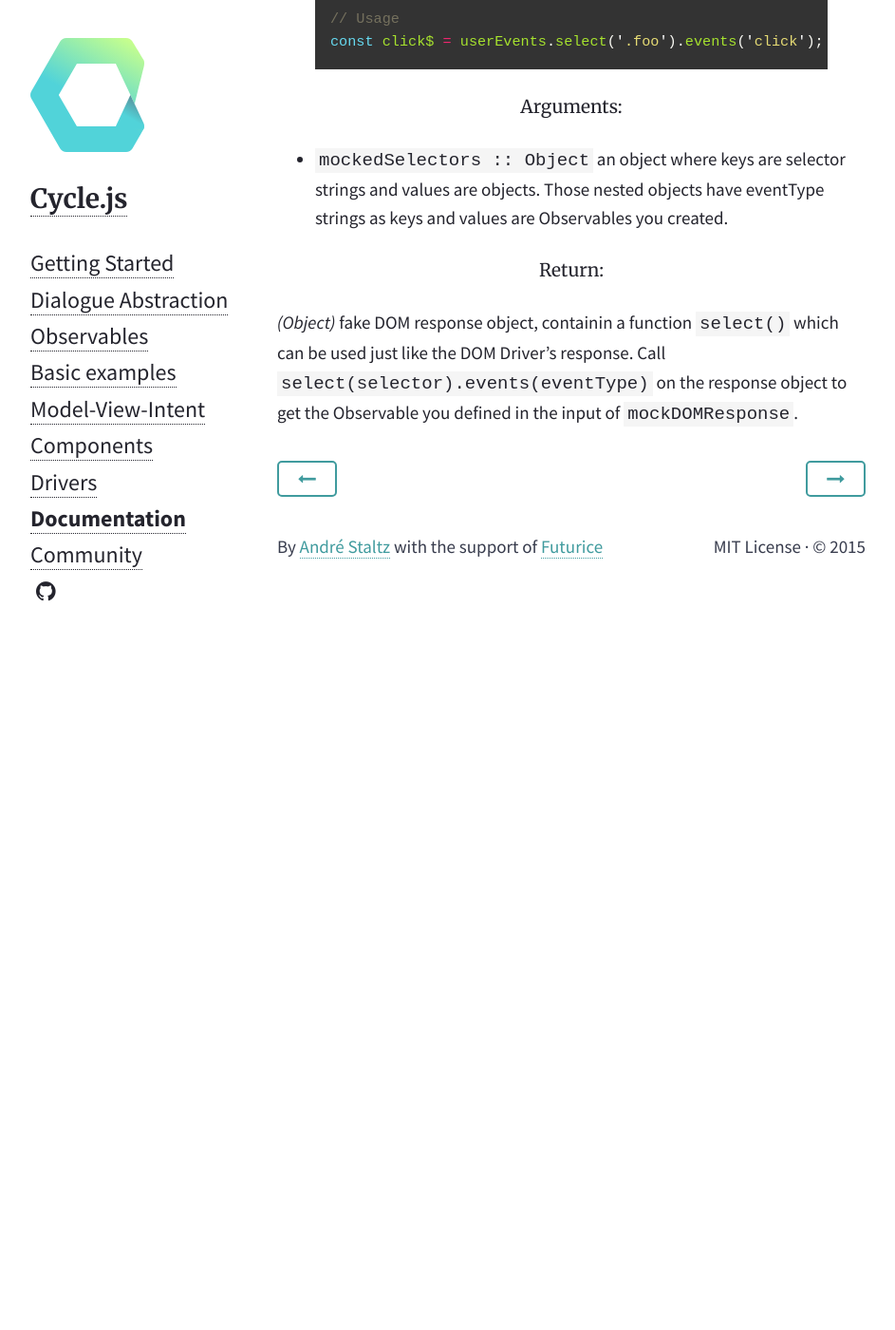
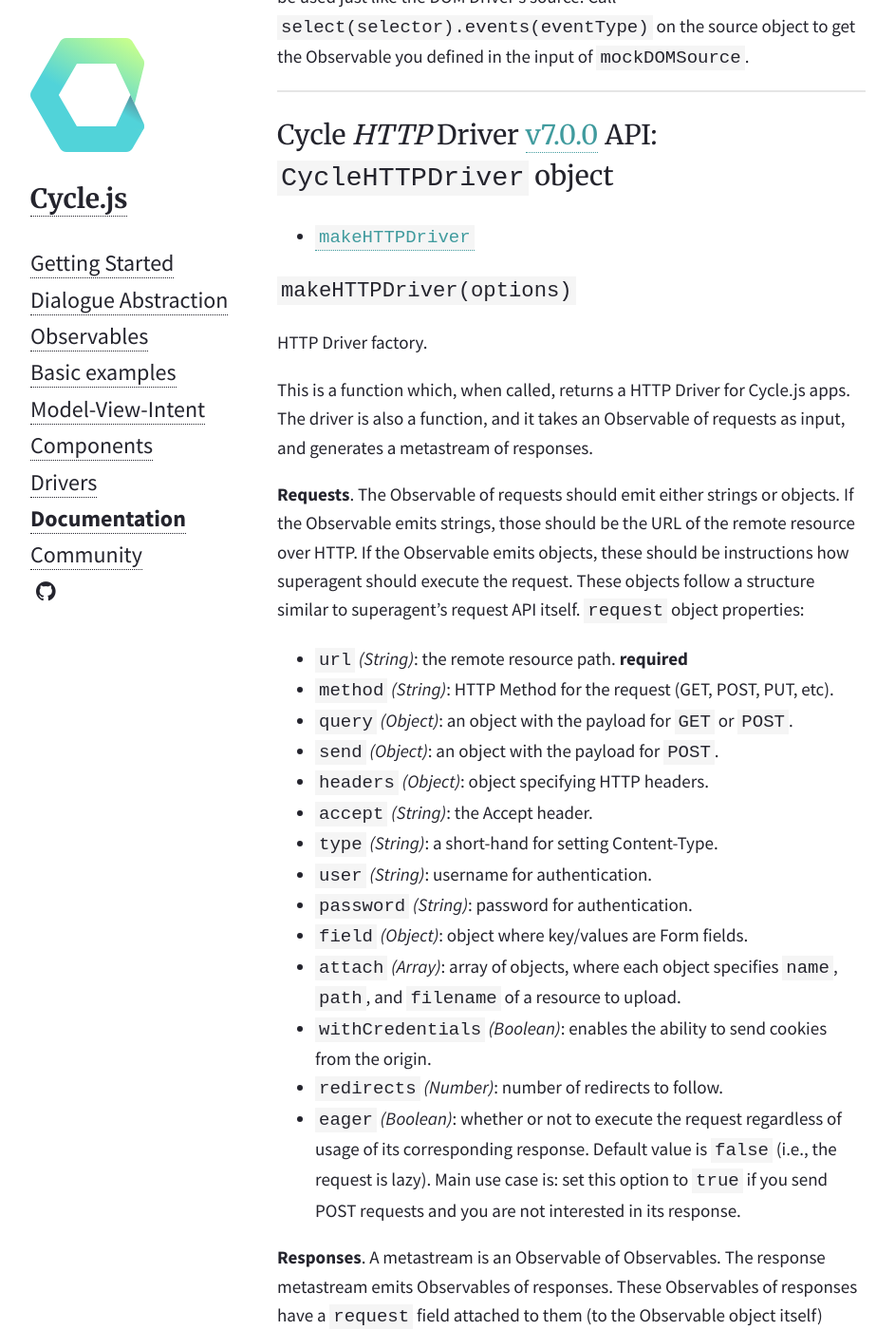
Before and after one commit to cyclejs/old-website, a Jekyll site: the page built from _posts/2015-01-22-documentation.md, in a window 1280 px wide and 1400 px high, scrolled down 4162 px. Shown: the whole window at 95% size, without its empty margins (168-1111 px from the left). Built offline with Jekyll 4.4.1, drawn with Linux system fonts in a browser that asks for light colours; nearby versions of some CDN libraries; before the commit the page ends 4792 px from its top, so only the background shows below that; some of the changed text lies outside the part shown.

Commit message:
Update Documentation for Cycle Nested

```diff
--- a/_posts/2015-01-22-documentation.md
+++ b/_posts/2015-01-22-documentation.md
@@ -3,95 +3,79 @@
 tags: chapters
 ---
 
-## Cycle *Core* [v3.1.0](https://github.com/cyclejs/cycle-core/releases/tag/v1.0.1) API: `Cycle` object
+## Cycle *Core* [v6.0.0](https://github.com/cyclejs/cycle-core/releases/tag/v6.0.0) API: `Cycle` object
 
 - [`run`](#run)
-- [`Rx`](#Rx)
 
 ### <a id="run"></a> `run(main, drivers)`
 
 Takes an `main` function and circularly connects it to the given collection
 of driver functions.
 
-The `main` function expects a collection of "driver response" Observables
-as input, and should return a collection of "driver request" Observables.
+The `main` function expects a collection of "driver source" Observables
+as input, and should return a collection of "driver sink" Observables.
 A "collection of Observables" is a JavaScript object where
 keys match the driver names registered by the `drivers` object, and values
 are Observables or a collection of Observables.
 
-#### Arguments:
+##### Arguments:
 
-- `main :: Function` a function that takes `responses` as input and outputs a collection of `requests` Observables.
+- `main :: Function` a function that takes `sources` as input and outputs a collection of `sinks` Observables.
 - `drivers :: Object` an object where keys are driver names and values are driver functions.
 
-#### Return:
+##### Return:
 
-*(Array)* an array where the first object is the collection of driver requests, and the second object is the collection of driver responses, that
-can be used for debugging or testing.
+*(Object)* an object with two properties: `sources` and `sinks`. `sinks` is the collection of driver sinks, and `sources` is the collection
+of driver sources, that can be used for debugging or testing.
 
 - - -
 
-### <a id="Rx"></a> `Rx`
-
-A shortcut to the root object of
-[RxJS](https://github.com/Reactive-Extensions/RxJS).
-
-## Cycle *DOM* [v5.3.0](https://github.com/cyclejs/cycle-dom/releases/tag/v5.3.0) API: `CycleDOM` object
+## Cycle *DOM* [v8.0.0](https://github.com/cyclejs/cycle-dom/releases/tag/v8.0.0) API: `CycleDOM` object
 
 - [`makeDOMDriver`](#makeDOMDriver)
 - [`makeHTMLDriver`](#makeHTMLDriver)
 - [`h`](#h)
+- [`hyperscript-helpers`](#hyperscript-helpers)
 - [`hJSX`](#hJSX)
 - [`svg`](#svg)
-- [`mockDOMResponse`](#mockDOMResponse)
+- [`mockDOMSource`](#mockDOMSource)
 
-### <a id="makeDOMDriver"></a> `makeDOMDriver(container, customElements)`
+### <a id="makeDOMDriver"></a> `makeDOMDriver(container, options)`
 
 A factory for the DOM driver function. Takes a `container` to define the
-target on the existing DOM which this driver will operate on. All custom
-elements which this driver can detect should be given as the second
-parameter. The output of this driver is a collection of Observables queried
-with: `domDriverOutput.select(selector).events(eventType)` returns an
-Observable of events of `eventType` happening on the element determined by
-`selector`. Just `domDriverOutput.select(selector).observable` returns
-an Observable of the DOM element matched by the given selector. Also,
-`domDriverOutput.select(':root').observable` returns an Observable of
-DOM element corresponding to the root (or container) of the app on the DOM.
-The `events()` function also allows you to specify the `useCapture`
-parameter of event listener. That is, the full function signature is
+target on the existing DOM which this driver will operate on. The output
+("source") of this driver is a collection of Observables queried with:
+`DOMSource.select(selector).events(eventType)` returns an Observable of
+events of `eventType` happening on the element determined by `selector`.
+Just `DOMSource.select(selector).observable` returns an Observable of the
+DOM element matched by the given selector. Also,
+`DOMSource.select(':root').observable` returns an Observable of DOM element
+corresponding to the root (or container) of the app on the DOM. The
+`events()` function also allows you to specify the `useCapture` parameter
+of the event listener. That is, the full function signature is
 `events(eventType, useCapture)` where `useCapture` is by default `false`.
 
-#### Arguments:
+##### Arguments:
 
 - `container :: String|HTMLElement` the DOM selector for the element (or the element itself) to contain the rendering of the VTrees.
-- `customElements :: Object` a collection of custom element definitions. The key of each property should be the tag name of the custom element, and
-the value should be a function defining the implementation of the custom
-element. This function follows the same contract as the top-most `main`
-function: input are driver responses, output are requests to drivers.
+- `options :: Object` an options object containing additional configurations. The options object is optional. These are the parameters
+that may be specified:
+  - `onError`: a callback function to handle errors. By default it is
+  `console.error`.
 
-#### Return:
+##### Return:
 
-*(Function)* the DOM driver function. The function expects an Observable of VTree as input, and outputs the response object for this
+*(Function)* the DOM driver function. The function expects an Observable of VTree as input, and outputs the source object for this
 driver, containing functions `select()` and `dispose()` that can be used
 for debugging and testing.
 
 - - -
 
-### <a id="makeHTMLDriver"></a> `makeHTMLDriver(customElements)`
+### <a id="makeHTMLDriver"></a> `makeHTMLDriver()`
 
-A factory for the HTML driver function. Takes the registry object of all
-custom elements as the only parameter. The HTML driver function will use
-the custom element registry to detect custom element on the VTree and apply
-their implementations.
+A factory for the HTML driver function.
 
-#### Arguments:
-
-- `customElements :: Object` a collection of custom element definitions. The key of each property should be the tag name of the custom element, and
-the value should be a function defining the implementation of the custom
-element. This function follows the same contract as the top-most `main`
-function: input are driver responses, output are requests to drivers.
-
-#### Return:
+##### Return:
 
 *(Function)* the HTML driver function. The function expects an Observable of Virtual DOM elements as input, and outputs an Observable of
 strings as the HTML renderization of the virtual DOM elements.
@@ -103,6 +87,16 @@
 A shortcut to [virtual-hyperscript](
 https://github.com/Matt-Esch/virtual-dom/tree/master/virtual-hyperscript).
 This is a helper for creating VTrees in Views.
+
+- - -
+
+### <a id="hyperscript-helpers"></a> `hyperscript-helpers`
+
+Shortcuts to
+[hyperscript-helpers](https://github.com/ohanhi/hyperscript-helpers).
+This is a helper for writing virtual-hyperscript. Create virtual DOM
+elements with `div('.wrapper', [ h1('Header') ])` instead of
+`h('div.wrapper', [ h('h1', 'Header') ])`.
 
 - - -
 
@@ -123,15 +117,15 @@
 
 - - -
 
-### <a id="mockDOMResponse"></a> `mockDOMResponse(mockedSelectors)`
+### <a id="mockDOMSource"></a> `mockDOMSource(mockedSelectors)`
 
 A testing utility which aids in creating a queryable collection of
-Observables. Call mockDOMResponse giving it an object specifying selectors,
-eventTypes and their Observabls, and get as output an object following the
-same format as the DOM Driver's response. Example:
+Observables. Call mockDOMSource giving it an object specifying selectors,
+eventTypes and their Observables, and get as output an object following the
+same format as the DOM Driver's source. Example:
 
 {% highlight js %}
-const userEvents = mockDOMResponse({
+const userEvents = mockDOMSource({
   '.foo': {
     'click': Rx.Observable.just({target: {}}),
     'mouseover': Rx.Observable.just({target: {}})
@@ -145,13 +139,72 @@
 const click$ = userEvents.select('.foo').events('click');
 {% endhighlight %}
 
-#### Arguments:
+##### Arguments:
 
 - `mockedSelectors :: Object` an object where keys are selector strings and values are objects. Those nested objects have eventType strings as keys
 and values are Observables you created.
 
-#### Return:
+##### Return:
 
-*(Object)* fake DOM response object, containin a function `select()` which can be used just like the DOM Driver's response. Call
-`select(selector).events(eventType)` on the response object to get the
-Observable you defined in the input of `mockDOMResponse`.
+*(Object)* fake DOM source object, containing a function `select()` which can be used just like the DOM Driver's source. Call
+`select(selector).events(eventType)` on the source object to get the
+Observable you defined in the input of `mockDOMSource`.
+
+- - -
+
+## Cycle *HTTP* Driver [v7.0.0](https://github.com/cyclejs/cycle-http-driver/releases/tag/v7.0.0) API: `CycleHTTPDriver` object
+
+- [`makeHTTPDriver`](#makeHTTPDriver)
+
+### <a id="makeHTTPDriver"></a> `makeHTTPDriver(options)`
+
+HTTP Driver factory.
+
+This is a function which, when called, returns a HTTP Driver for Cycle.js
+apps. The driver is also a function, and it takes an Observable of requests
+as input, and generates a metastream of responses.
+
+**Requests**. The Observable of requests should emit either strings or
+objects. If the Observable emits strings, those should be the URL of the
+remote resource over HTTP. If the Observable emits objects, these should be
+instructions how superagent should execute the request. These objects
+follow a structure similar to superagent's request API itself.
+`request` object properties:
+
+- `url` *(String)*: the remote resource path. **required**
+- `method` *(String)*: HTTP Method for the request (GET, POST, PUT, etc).
+- `query` *(Object)*: an object with the payload for `GET` or `POST`.
+- `send` *(Object)*: an object with the payload for `POST`.
+- `headers` *(Object)*: object specifying HTTP headers.
+- `accept` *(String)*: the Accept header.
+- `type` *(String)*: a short-hand for setting Content-Type.
+- `user` *(String)*: username for authentication.
+- `password` *(String)*: password for authentication.
+- `field` *(Object)*: object where key/values are Form fields.
+- `attach` *(Array)*: array of objects, where each object specifies `name`,
+`path`, and `filename` of a resource to upload.
+- `withCredentials` *(Boolean)*: enables the ability to send cookies from
+the origin.
+- `redirects` *(Number)*: number of redirects to follow.
+- `eager` *(Boolean)*: whether or not to execute the request regardless of
+  usage of its corresponding response. Default value is `false` (i.e.,
+  the request is lazy). Main use case is: set this option to `true` if you
+  send POST requests and you are not interested in its response.
+
+**Responses**. A metastream is an Observable of Observables. The response
+metastream emits Observables of responses. These Observables of responses
+have a `request` field attached to them (to the Observable object itself)
+indicating which request (from the driver input) generated this response
+Observable. The response Observables themselves emit the response object
+received through superagent.
+
+##### Arguments:
+
+- `options :: Object` an object with settings options that apply globally for all requests processed by the returned HTTP Driver function. The
+options are:
+- `eager` *(Boolean)*: execute the HTTP eagerly, even if its
+  response Observable is not subscribed to. Default: **false**.
+
+##### Return:
+
+*(Function)* the HTTP Driver function
```
